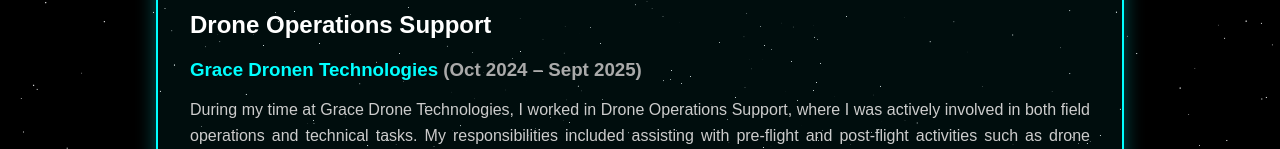
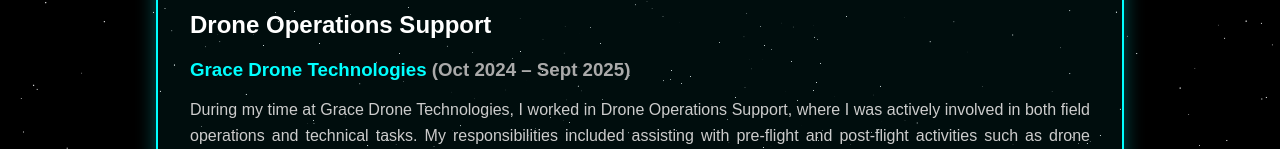
Before and after one commit to vineeth2132/portfolio, a React (Vite) app: page /experience in a window 1280 px wide. Shown: the part 292-441 px from the top of the page. Built offline with nearby package versions, Linux system fonts and the light colour scheme.

Commit message:
update changes-2

```diff
--- a/src/pages/ExperiencePage.jsx
+++ b/src/pages/ExperiencePage.jsx
@@ -31,7 +31,7 @@
 
     {
       role: "Drone Operations Support ",
-      company: "Grace Dronen Technologies",
+      company: "Grace Drone Technologies",
       date: "Oct 2024 – Sept 2025",
       details:
         "During my time at Grace Drone Technologies, I worked in Drone Operations Support, where I was actively involved in both field operations and technical tasks. My responsibilities included assisting with pre-flight and post-flight activities such as drone calibration, battery management, and safety checks. I supported mission planning and aerial surveys using DroneDeploy for automated flight path planning, mapping, and data collection, while also contributing to survey and inspection projects by processing aerial data and preparing site layouts with AutoCAD. In addition, I managed drone-captured data by generating orthomosaics, organizing outputs, and preparing them for client reports. Working closely with pilots and engineers, I ensured safe, efficient, and regulation-compliant operations throughout each mission. "
```
